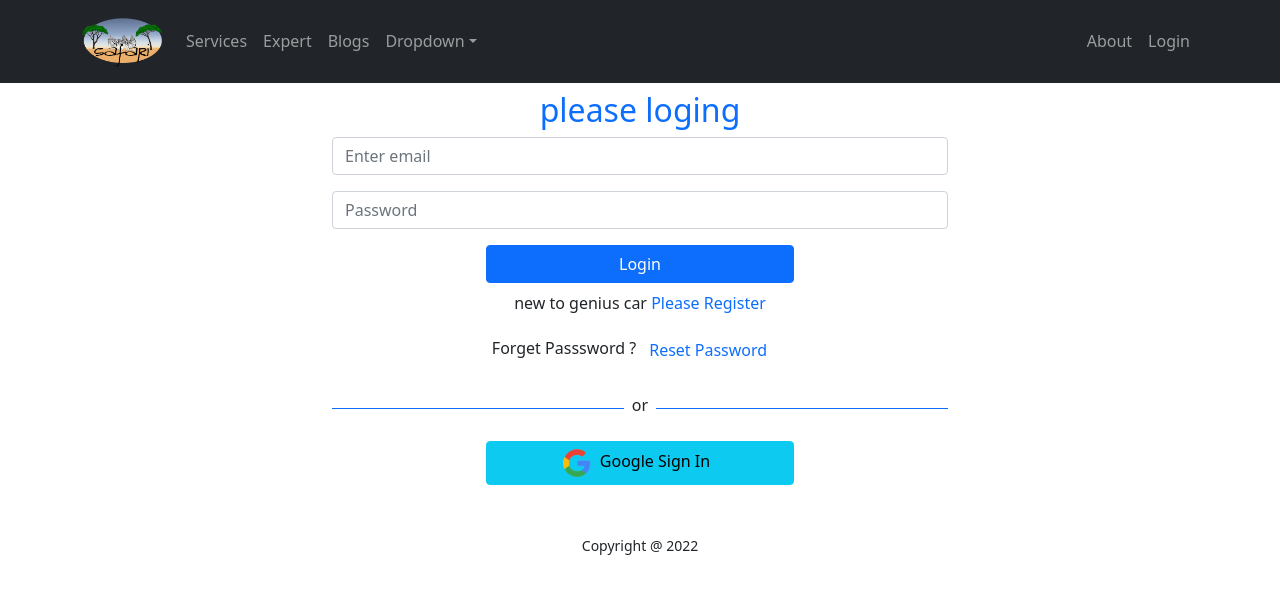
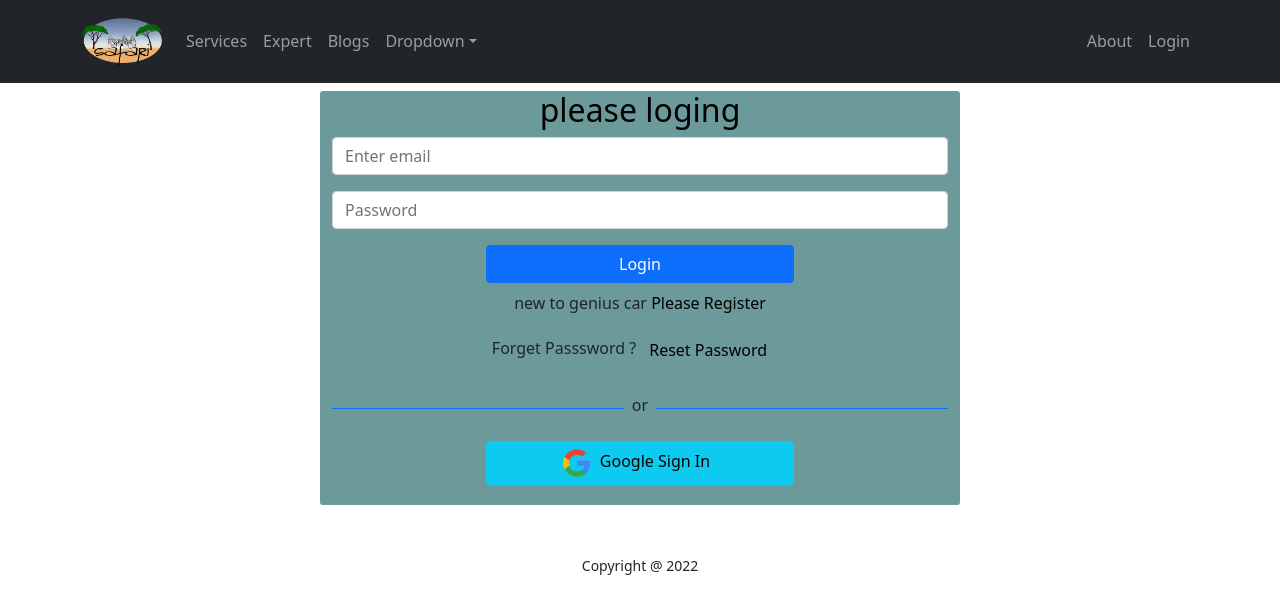
Before and after one commit to jahidulislam123/wild-photograper-assignment-10, a React (Create React App) app: page /login in a window 1280 px wide. Shown: the top 614 px of the page. Built offline with nearby package versions, Linux system fonts and the light colour scheme; no server answers.

Commit message:
redmi-file-added

```diff
--- a/src/Pages/Login/Login/Login.js
+++ b/src/Pages/Login/Login/Login.js
@@ -61,8 +61,8 @@ const Login = () => {
         }
 
     return (
-        <div className='container w-50 mx-auto'>
-            <h2 className='text-primary mt-2 text-center'>please loging </h2>
+        <div className='container register-container w-50 mx-auto'>
+            <h2 className='text-black mt-2 text-center'>please loging </h2>
             <Form onSubmit={handleSubmit}>
   <Form.Group className="mb-3" controlId="formBasicEmail">
 
@@ -81,8 +81,8 @@ const Login = () => {
 </Form>
 {errorElement}
 
-<p>new to genius car  <Link to="/register" className='text-primary  pe-auto text-decoration-none' onClick={navigateRegister}> Please Register</Link></p>
-<p className='pe-2'>Forget Passsword  ?<button  className='btn btn-link text-primary  pe-auto text-decoration-none' onClick={resetPassword}> Reset Password </button></p>
+<p>new to genius car  <Link to="/register" className='text-black  pe-auto text-decoration-none' onClick={navigateRegister}> Please Register</Link></p>
+<p className='pe-2'>Forget Passsword  ?<button  className='btn btn-link text-black  pe-auto text-decoration-none' onClick={resetPassword}> Reset Password </button></p>
     <SocialLogin></SocialLogin>
 <ToastContainer/>
         </div>
--- a/src/Pages/Login/Register/Register.css
+++ b/src/Pages/Login/Register/Register.css
@@ -14,3 +14,11 @@
     margin: 0 auto;
     width: 50%;
 }
+
+.register-container {
+    background-color: rgb(108, 153, 153);
+    margin-bottom: 12px;
+    padding-bottom: 12px;
+    margin-top: 4px;
+    border-radius: 3px;
+}
--- a/src/Pages/Login/Register/Register.js
+++ b/src/Pages/Login/Register/Register.js
@@ -4,6 +4,7 @@ import './Register.css'
 import { useCreateUserWithEmailAndPassword, useUpdateProfile } from 'react-firebase-hooks/auth';
 import auth from '../../../firebase.init';
 import SocialLogin from '../../Shared/SocialLogin/SocialLogin';
+
 
 
 const Register = () => {
@@ -49,7 +50,7 @@ const Register = () => {
     }
 
     return (
-        <div>
+        <div className='container register-container'>
              <div className='register-form'>
             <h2 style={{textAlign:'center'}}>Please Registration</h2>
             <form onSubmit={handleRegister}>
```
Also changed, not shown: 1 other file (tests, documents, lock files or other folders).
